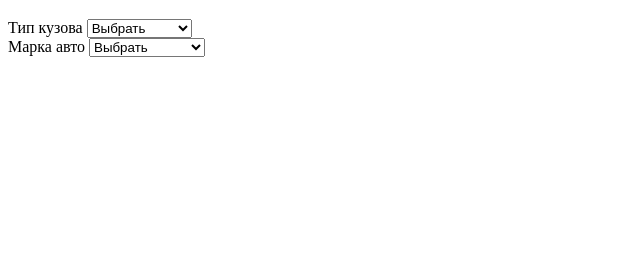
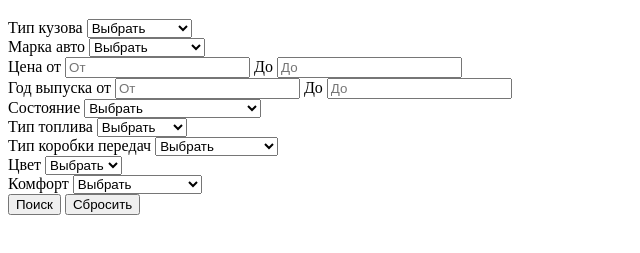
Before and after one commit to Ilurix/lesson_3-4, a plain HTML site: page search.html in a window 1280 px wide. Shown: the part 87-340 px from the top of the page, without its empty margins (0-640 px from the left). Drawn offline with Linux system fonts and the light colour scheme.

Commit message:
завершение страници поиска и отладка кода

```diff
--- a/search.html
+++ b/search.html
@@ -21,8 +21,8 @@
     <form action="https://tests.fomenko.top/echo/index.php" method="get">
 
         <div>
-            <label for="type body">Тип кузова</label>
-            <select name="type body" id="type body">
+            <label for="type_body">Тип кузова</label>
+            <select name="type_body" id="type_body">
                 <option value="">Выбрать</option>
                 <option value="1">Седан</option>
                 <option value="2">Купе</option>
@@ -40,8 +40,8 @@
         </div>
 
         <div>
-            <label for="mark auto">Марка авто</label>
-            <select name="mark auto" id="mark auto">
+            <label for="mark_auto">Марка авто</label>
+            <select name="mark_auto" id="mark_auto">
                 <option value="">Выбрать</option>
                 <option value="1">BMW</option>
                 <option value="2">Chevrolet</option>
@@ -59,6 +59,89 @@
             </select>
         </div>
 
+        <div>
+            <label for="price_1">Цена от</label>
+            <input name="price_1" id="price_1" type="text" placeholder="От">
+            <label for="price_2">До</label>
+            <input name="price_2" id="price_2" type="text" placeholder="До">
+        </div>
+
+        <div>
+            <label for="year_of_prod_1">Год выпуска от</label>
+            <input name="year_of_prod_1" id="year_of_prod_1" type="text" placeholder="От">
+            <label for="year_of_prod_2">До</label>
+            <input name="year_of_prod_2" id="year_of_prod_2" type="text" placeholder="До">
+        </div>
+
+        <div>
+            <label for="condition">Состояние</label>
+            <select name="condition" id="condition">
+                <option value="">Выбрать</option>
+                <option value="1">Битая</option>
+                <option value="2">В Кредите</option>
+                <option value="3">Нерастаможенная</option>
+                <option value="4">Новая</option>
+                <option value="5">После ДТП</option>
+                <option value="6">Не крашена</option>
+                <option value="7">Нужен ремонт двигателя</option>
+            </select>
+        </div>
+
+        <div>
+            <label for="fuel">Тип топлива</label>
+            <select name="fuel" id="fuel">
+                <option value="">Выбрать</option>
+                <option value="1">Бензин</option>
+                <option value="2">Дизель</option>
+                <option value="3">Газ</option>
+                <option value="4">Электро</option>
+                <option value="5">Газ/Бензин</option>
+                <option value="6">Гибрид</option>
+            </select>
+        </div>
+
+        <div>
+            <label for="Transmission">Тип коробки передач</label>
+            <select name="Transmission" id="Transmission">
+                <option value="">Выбрать</option>
+                <option value="1">Механическая</option>
+                <option value="2">Автоматическая</option>
+                <option value="3">Вариатор</option>
+                <option value="4">Адаптивная</option>
+            </select>
+        </div>
+
+        <div>
+            <label for="color">Цвет</label>
+            <select name="color" id="color">
+                <option value="">Выбрать</option>
+                <option value="1">Красный</option>
+                <option value="2">Чорный</option>
+                <option value="3">Серый</option>
+                <option value="4">Зеленый</option>
+                <option value="5">Желтый</option>
+                <option value="6">Синий</option>
+            </select>
+        </div>
+
+        <div>
+            <label for="comfort">Комфорт</label>
+            <select name="comfort" id="comfort">
+                <option value="">Выбрать</option>
+                <option value="1">Кондиционер</option>
+                <option value="2">Парктроник</option>
+                <option value="3">Запуск кнопкой</option>
+                <option value="4">Круиз контроль</option>
+                <option value="5">Обогрев сиденья</option>
+                <option value="6">Подогрев зеркал</option>
+            </select>
+        </div>
+
+        <div>
+            <button type="submit">Поиск</button>
+            <button type="reset">Сбросить</button>
+        </div>
+
     </form>
 
 </body>
```
Also changed, not shown: authorization.html (+2 -2 lines), registration.html (+2 -2 lines).
